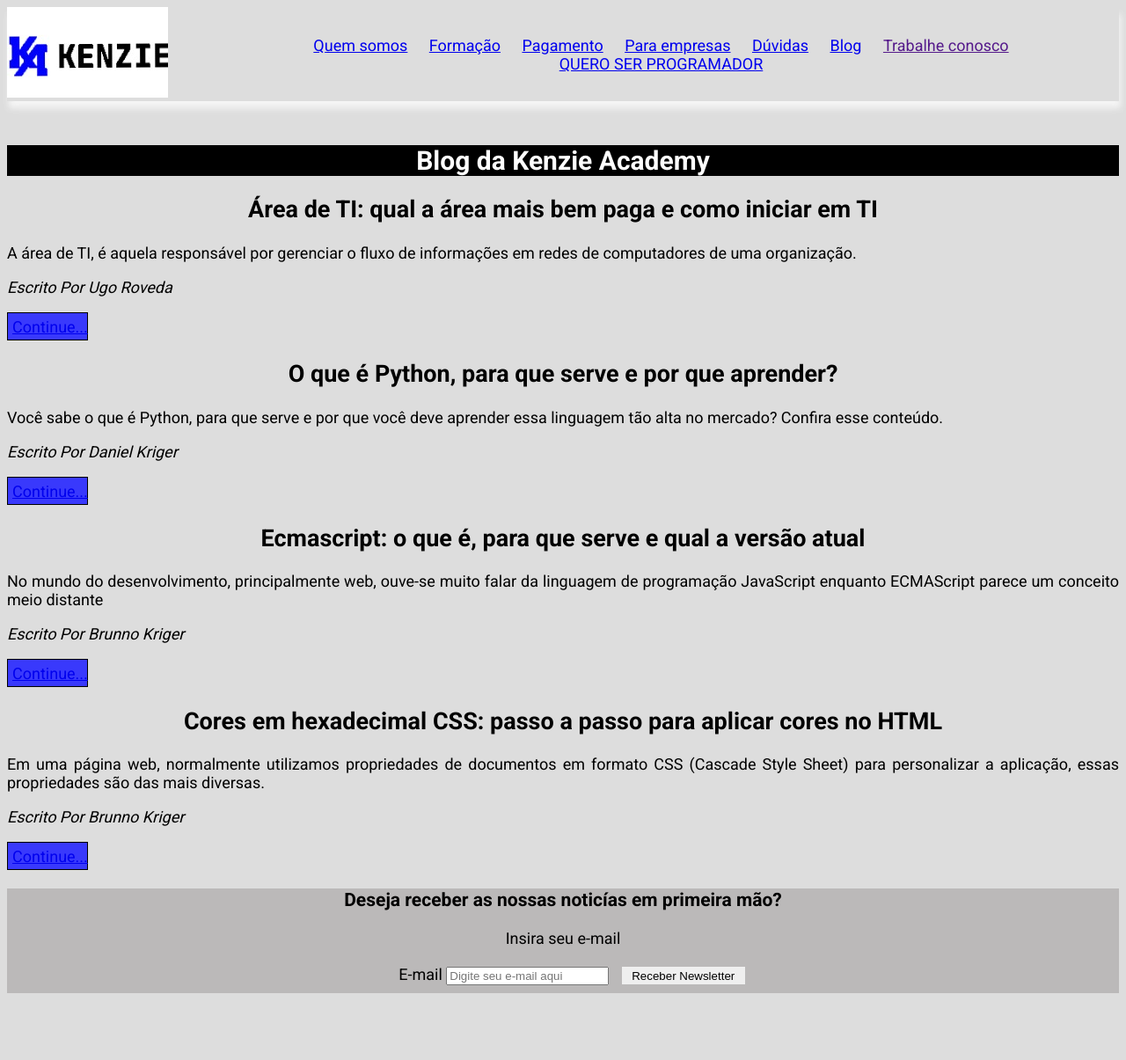
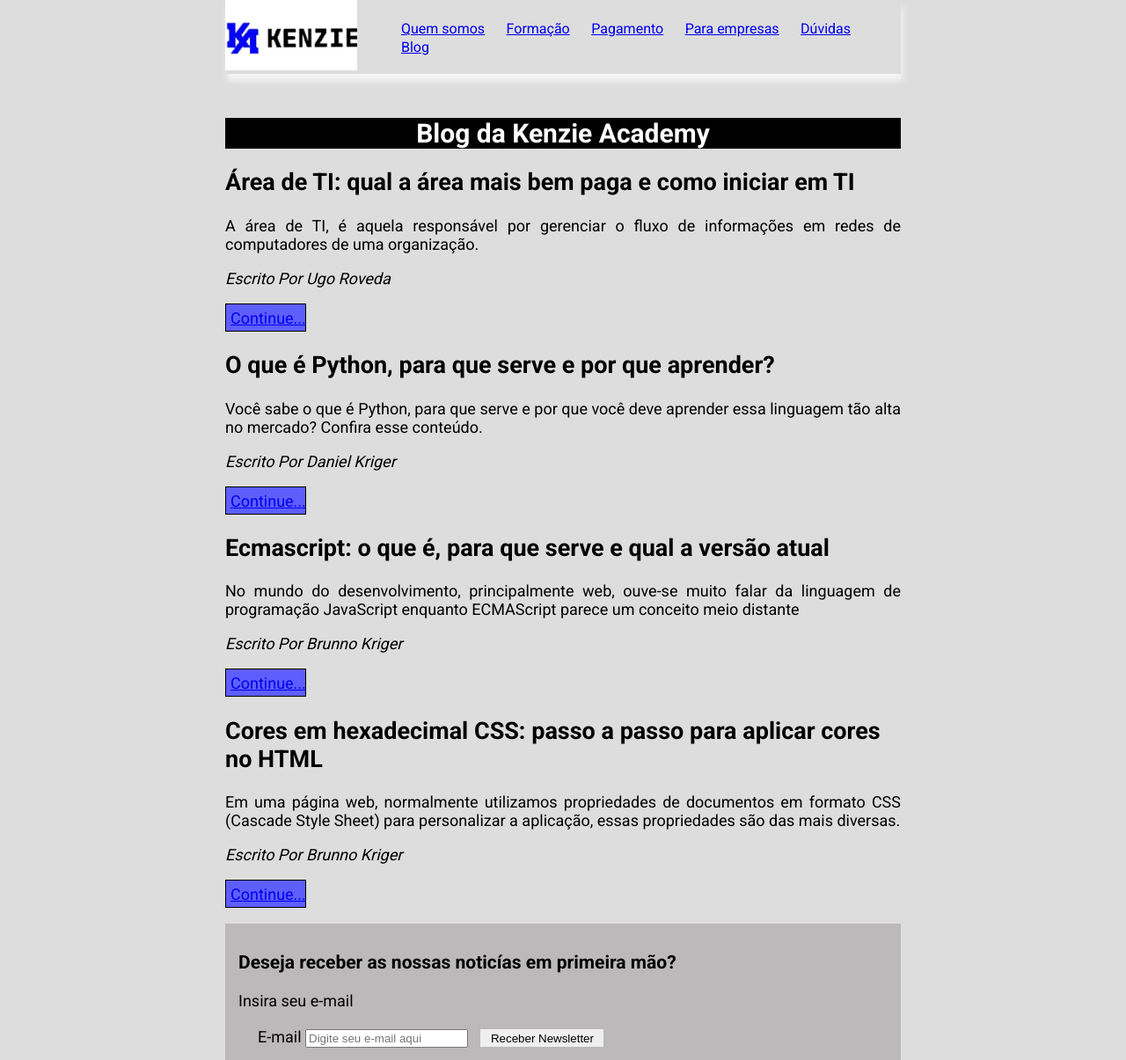
Before and after one commit to LaisaCCAndrade/Estilizando-blog-kenzie, a plain HTML site: page index.html in a window 1280 px wide. Shown: the whole page at 88% size. Before the commit the page ends 1129 px from the top, so only its background shows below. Drawn offline with Linux system fonts and the light colour scheme.

Commit message:
Blog estilizado

```diff
--- a/index.html
+++ b/index.html
@@ -34,12 +34,6 @@
                 </li>
                 <li>
                     <a href="https://kenzie.com.br/blog/">Blog</a>
-                </li>
-                <li>
-                    <a href="">Trabalhe conosco</a>
-                </li>
-                <li>
-                    <a href="https://inscricao.kenzie.com.br/">QUERO SER PROGRAMADOR </a>
                 </li>
             </ul>
         </nav>
--- a/style.css
+++ b/style.css
@@ -5,17 +5,22 @@
 }
 
 body {
-    text-align: center;
     font-family: 'Roboto', sans-serif;
     height: 100vh;
     background-color: #dddddd;
     font-size: 18px;
+    margin: 0 20%;
 }
 
 header {
     display: flex;
     align-items: center;
     box-shadow: 2px 8px 7px #F5F5F5
+}
+
+img{
+    width: 150px;
+    height: 80px;
 }
 
 p{
@@ -27,7 +32,7 @@ p{
     padding: 5px;
     width: 80px;
     height: 20px;
-    background-color: #3939fc;
+    background-color: #5e5efc;
 }
 
 .continuar:hover {
@@ -41,7 +46,7 @@ p{
 .cabecalhoMenu li {
     margin: 0 10px;
     display: inline-block;
-    font-size: 18px;
+    font-size: 16px;
 }
 
 .titulo {
@@ -53,11 +58,8 @@ p{
     margin-top: 50px;
 }
 
-.rodape p{
-    text-align: center;
-}
-
 .rodape{
+    padding: 10px 15px 5px;
     background-color:#bbb9b9;
 }
 
```
